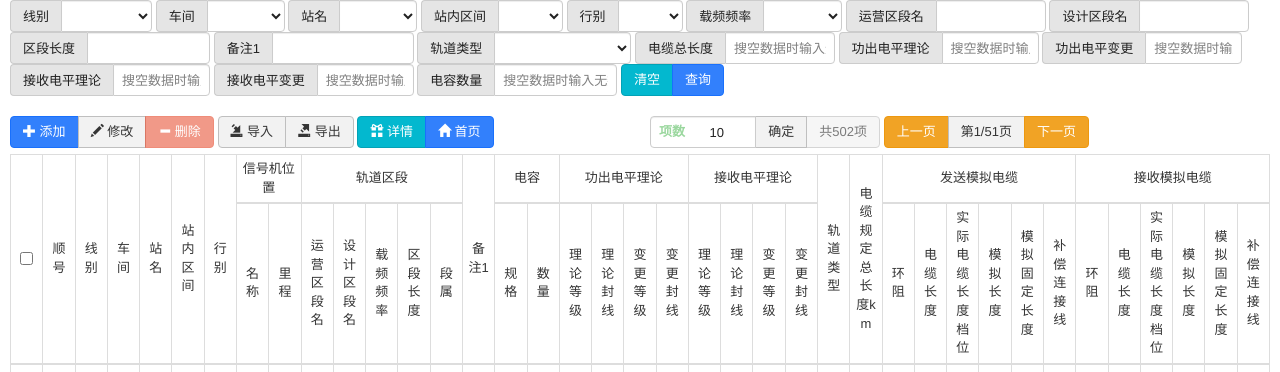
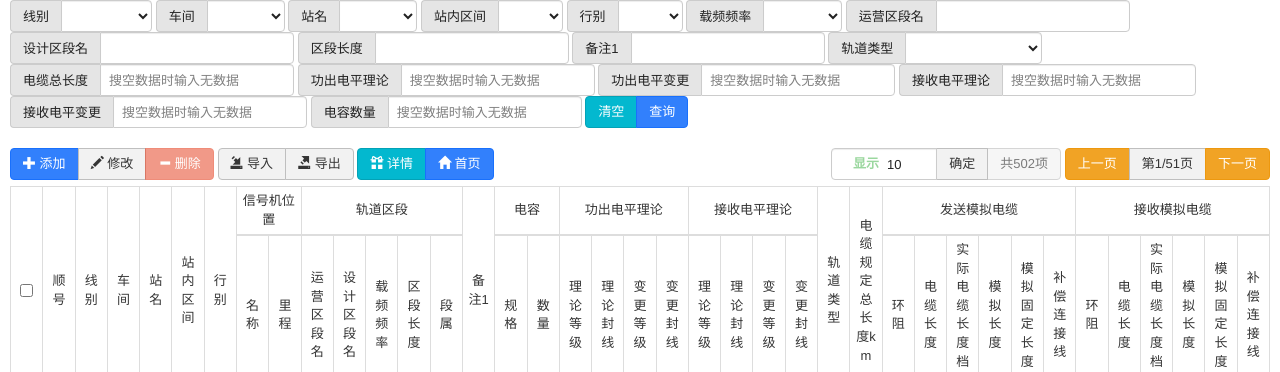
Before and after one commit to rainbow-tan/CRUD, a Django app: page /Model3/select.html/ in a window 1280 px wide. Shown: the top 372 px of the page. Run offline with Django 3.2, Linux system fonts and the light colour scheme; data comes from the database, SQL or seed files in the repository; some libraries are stand-ins or nearby versions.

Commit message:
'移动分页到最右侧'

```diff
--- a/templates/Model/select.html
+++ b/templates/Model/select.html
@@ -668,12 +668,12 @@
                 </div>
             </div>
 
-            <div class="col-md-6">
+            <div class="col-md-6 text-right">
                 <div style="width: 230px;display: inline-block;">
                     <div class="input-group">
                         <div class="input-control has-label-left-sm">
-                            <input id="pagesize" type="text" class="form-control" value=" {{pagesize}}">
-                            <label for="pagesize" class="input-control-label-left text-success">项数</label>
+                            <input id="pagesize" type="number" class="form-control" value="{{pagesize}}">
+                            <label for="pagesize" class="input-control-label-left text-success">显示</label>
                         </div>
                         <span class="input-group-btn">
                             <button id="pagesizeBtn" class="btn btn-default" type="button">确定</button>
--- a/templates/Model3/select.html
+++ b/templates/Model3/select.html
@@ -783,7 +783,7 @@
                         </select>
                     </div>
 
-                    <div class="form-group" style="width: 200px;">
+                    <div class="form-group" >
                         <div class="input-group">
                             <div class="input-group-addon">运营区段名</div>
                             <input class="form-control" id="select_field48" name="select_field48" type="text"
@@ -791,7 +791,7 @@
                         </div>
                     </div>
 
-                    <div class="form-group" style="width: 200px;">
+                    <div class="form-group" >
                         <div class="input-group">
                             <div class="input-group-addon">设计区段名</div>
                             <input class="form-control" id="select_field49" name="select_field49" type="text"
@@ -799,7 +799,7 @@
                         </div>
                     </div>
 
-                    <div class="form-group" style="width: 200px;">
+                    <div class="form-group" >
                         <div class="input-group">
                             <div class="input-group-addon">区段长度</div>
                             <input class="form-control" id="select_field50" name="select_field50" type="number"
@@ -807,7 +807,7 @@
                         </div>
                     </div>
 
-                    <div class="form-group" style="width: 200px;">
+                    <div class="form-group" >
                         <div class="input-group">
                             <div class="input-group-addon">备注1</div>
                             <input class="form-control" id="select_field52" name="select_field52" type="text"
@@ -828,7 +828,7 @@
                         </select>
                     </div>
 
-                    <div class="form-group" style="width: 200px;">
+                    <div class="form-group" >
                         <div class="input-group">
                             <div class="input-group-addon">电缆总长度</div>
                             <input class="form-control" id="select_field72" name="select_field72" type="text"
@@ -836,7 +836,7 @@
                         </div>
                     </div>
 
-                    <div class="form-group"style="width: 200px;">
+                    <div class="form-group">
                         <div class="input-group">
                             <div class="input-group-addon">功出电平理论</div>
                             <input class="form-control" id="select_field55" name="select_field55" type="text"
@@ -844,7 +844,7 @@
                         </div>
                     </div>
 
-                    <div class="form-group"style="width: 200px;">
+                    <div class="form-group">
                         <div class="input-group">
                             <div class="input-group-addon">功出电平变更</div>
                             <input class="form-control" id="select_field57" name="select_field57" type="text"
@@ -852,7 +852,7 @@
                         </div>
                     </div>
 
-                    <div class="form-group"style="width: 200px;">
+                    <div class="form-group">
                         <div class="input-group">
                             <div class="input-group-addon">接收电平理论</div>
                             <input class="form-control" id="select_field59" name="select_field59" type="text"
@@ -860,7 +860,7 @@
                         </div>
                     </div>
 
-                    <div class="form-group"style="width: 200px;">
+                    <div class="form-group">
                         <div class="input-group">
                             <div class="input-group-addon">接收电平变更</div>
                             <input class="form-control" id="select_field61" name="select_field61" type="text"
@@ -868,7 +868,7 @@
                         </div>
                     </div>
 
-                    <div class="form-group"style="width: 200px;">
+                    <div class="form-group">
                         <div class="input-group">
                             <div class="input-group-addon">电容数量</div>
                             <input class="form-control" id="select_field54" name="select_field54" type="text"
@@ -924,12 +924,12 @@
                     </button>
                 </div>
             </div>
-            <div class="col-md-6">
+            <div class="col-md-6 text-right">
                 <div style="width: 230px;display: inline-block;">
                     <div class="input-group">
                         <div class="input-control has-label-left-sm">
-                            <input id="pagesize" type="text" class="form-control" value=" {{pagesize}}">
-                            <label for="pagesize" class="input-control-label-left text-success">项数</label>
+                            <input id="pagesize" type="number" class="form-control" value="{{pagesize}}">
+                            <label for="pagesize" class="input-control-label-left text-success">显示</label>
                         </div>
                         <span class="input-group-btn">
                             <button id="pagesizeBtn" class="btn btn-default" type="button">确定</button>
--- a/templates/Model4/select.html
+++ b/templates/Model4/select.html
@@ -382,12 +382,12 @@
                 </div>
             </div>
 
-            <div class="col-md-6">
+            <div class="col-md-6 text-right">
                 <div style="width: 230px;display: inline-block;">
                     <div class="input-group">
                         <div class="input-control has-label-left-sm">
-                            <input id="pagesize" type="text" class="form-control" value=" {{pagesize}}">
-                            <label for="pagesize" class="input-control-label-left text-success">项数</label>
+                            <input id="pagesize" type="number" class="form-control" value="{{pagesize}}">
+                            <label for="pagesize" class="input-control-label-left text-success">显示</label>
                         </div>
                         <span class="input-group-btn">
                             <button id="pagesizeBtn" class="btn btn-default" type="button">确定</button>
--- a/templates/index.html
+++ b/templates/index.html
@@ -135,11 +135,12 @@
                     <li ><a style="background-color: lightblue;" href="/Model5/zhuye.html" id="index_5" target="frame">年度测试工作任务表</a></li>
                     <li><a href="/Model6/zhuye.html/" id="index_6" target="frame">年度维修工作任务表</a></li>
                     <li><a href="/Model/select.html/" id="index_1" target="frame">信号设备限界档案</a></li>
+                    <li><a href="/Model3/select.html/" id="index_3" target="frame">ZPW-2000轨道参数表</a></li>
                     <li><a href="/Model2/select.html/" id="index_2" target="frame">移频自动闭塞档案</a></li>
-                    <li><a href="/Model3/select.html/" id="index_3" target="frame">ZPW-2000轨道参数表</a></li>
                     <li><a href="/Model4/select.html/" id="index_4" target="frame">移频轨道测试数据档案</a></li>
                     <li><a href="/Model7/select.html/" id="index_7" target="frame">仪器仪表台账</a></li>
                     <li><a href="/Model8/select.html/" id="index_8" target="frame">高速综合检测车检测台账</a></li>
+                    <li><a href="#/" id="index_8" target="frame">等待新增</a></li>
                 </ul>
             </div>
         </div>
```
Also changed, not shown: templates/Model2/select.html (+5 -5 lines), templates/Model7/select.html (+6 -6 lines), templates/Model8/select.html (+6 -6 lines).
